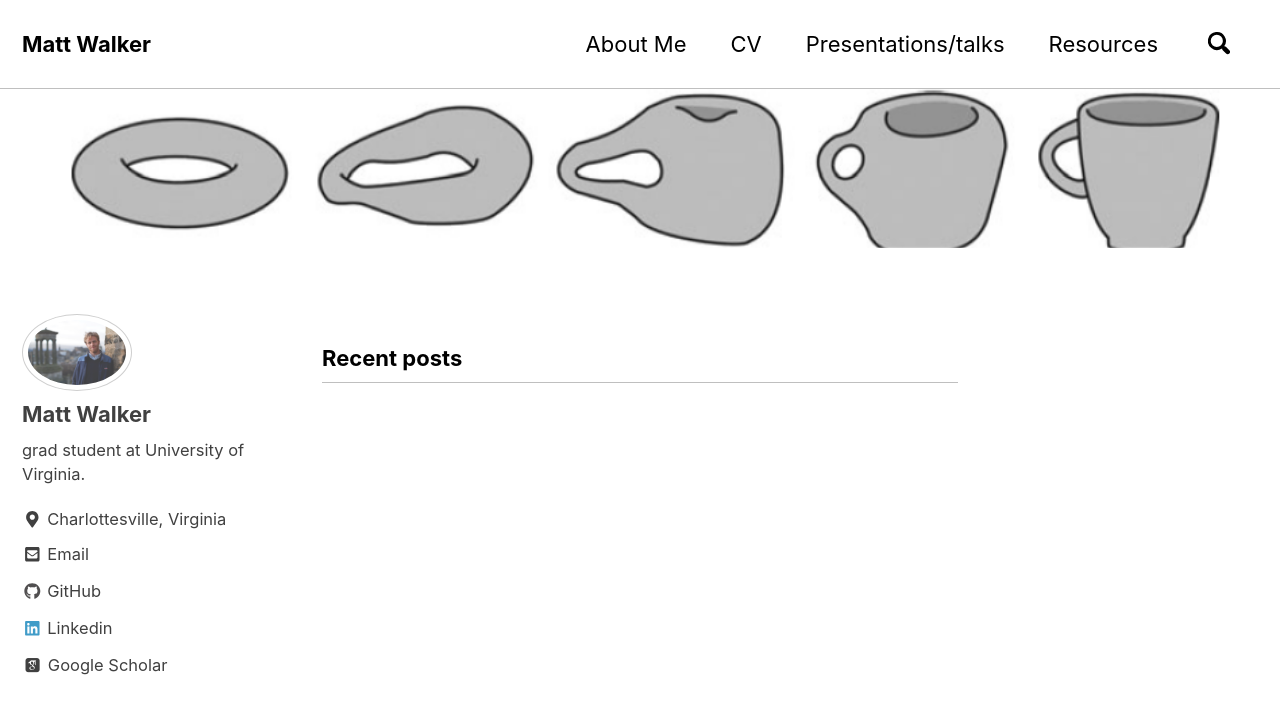
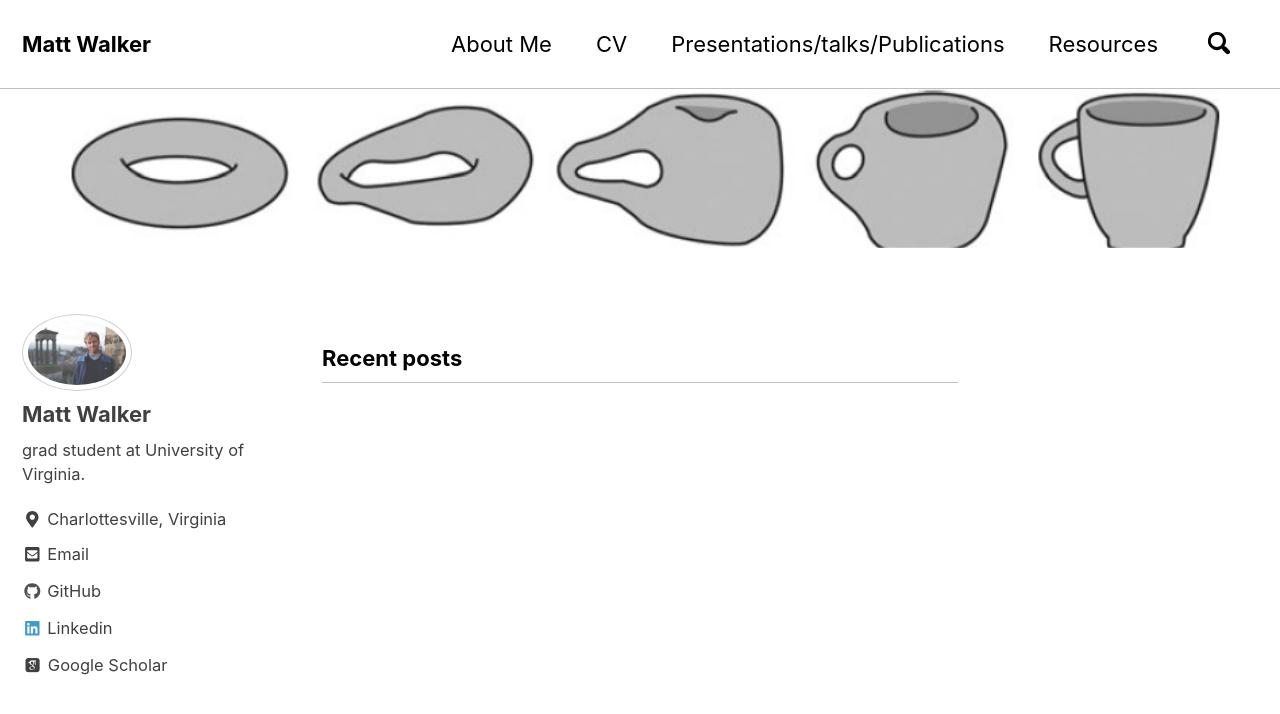
Before and after one commit to Mattwalker411/mathwalker.github.io, a Jekyll site: the page built from index.html, in a window 1280 px wide and 900 px high. Shown: the top 714 px of the window. Built offline with Jekyll 4.4.1, drawn with Linux system fonts in a browser that asks for light colours; cached includes are drawn as plain includes; nearby versions of some CDN libraries; some web fonts are replaced; the list of posts is cut into pages by our own code.

Commit message:
"last change for now"

```diff
--- a/_data/navigation.yml
+++ b/_data/navigation.yml
@@ -6,7 +6,7 @@ main:
      url: /about/
    - title: "CV"
      url: /assets/documents/Matt_Walker_CV.pdf
-   - title: "Presentations/talks"
+   - title: "Presentations/talks/Publications"
      url: /presentations/
    - title: "Resources"
      url: /resources/
```
Also changed, not shown: _posts/2021-6-4.md (renamed from _posts/2021-06-04.md).
